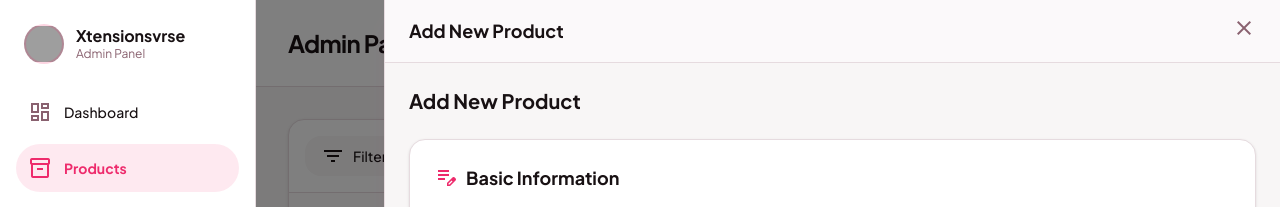
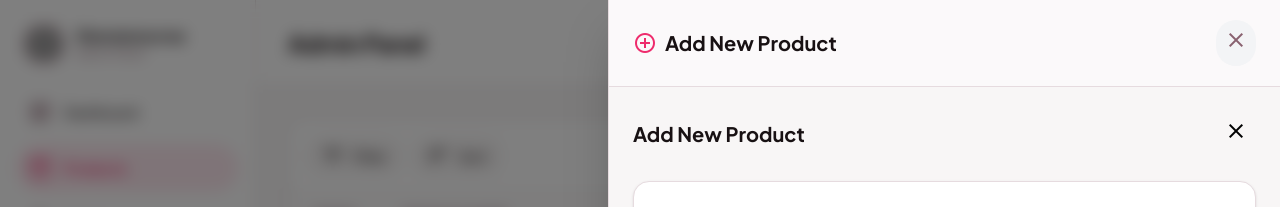
Before and after one commit to allwellazubike/Xtensionvrse, a React (Vite) app: page /admin/products in a window 1280 px wide. Both pictures are taken after a click on the button "add". Shown: the top 207 px of the page. Built offline with nearby package versions, Linux system fonts and the light colour scheme; no server answers; grey boxes are pictures that could not be loaded.

Commit message:
worked on product drawer

```diff
--- a/src/components/admin/ProductDrawer.jsx
+++ b/src/components/admin/ProductDrawer.jsx
@@ -1,37 +1,45 @@
 import React from "react";
 import AddProductForm from "./AddProductForm";
 
-const ProductDrawer = ({ isOpen, onClose }) => {
+const ProductDrawer = ({ isOpen, onClose, productToEdit, onProductSaved }) => {
   return (
     <>
       {/* Mobile/Tablet Backdrop */}
       {isOpen && (
         <div
-          className="fixed inset-0 bg-black/50 z-10 2xl:hidden"
+          className="fixed inset-0 bg-black/50 z-40 2xl:hidden backdrop-blur-sm transition-opacity"
           onClick={onClose}
         />
       )}
 
       <div
         className={`
-        w-full max-w-4xl shrink-0 flex flex-col bg-white dark:bg-[#2d1b22] border-l border-[#e6dbdf] dark:border-[#4a2e36] shadow-xl shadow-pink-500/5 overflow-hidden
-        fixed top-0 right-0 h-full z-20 2xl:static 2xl:flex 2xl:h-full transition-transform duration-300
+        w-full max-w-2xl shrink-0 flex flex-col bg-white dark:bg-[#2d1b22] border-l border-[#e6dbdf] dark:border-[#4a2e36] shadow-2xl overflow-hidden
+        fixed top-0 right-0 h-full z-50 2xl:static 2xl:flex 2xl:h-full transition-transform duration-300
         ${isOpen ? "translate-x-0" : "translate-x-full 2xl:translate-x-0"}
       `}
       >
-        <div className="px-6 py-4 border-b border-[#e6dbdf] dark:border-[#4a2e36] flex items-center justify-between bg-[#fbf9fa] dark:bg-white/5">
-          <h2 className="text-lg font-bold text-[#181113] dark:text-white">
-            Add New Product
+        <div className="px-6 py-5 border-b border-[#e6dbdf] dark:border-[#4a2e36] flex items-center justify-between bg-[#fbf9fa] dark:bg-[#221016]">
+          <h2 className="text-xl font-bold text-[#181113] dark:text-white flex items-center gap-2">
+            <span className="material-symbols-outlined text-primary">{productToEdit ? "edit" : "add_circle"}</span>
+            {productToEdit ? "Edit Product" : "Add New Product"}
           </h2>
           <button
             onClick={onClose}
-            className="text-[#89616f] hover:text-[#181113] dark:text-white/50 dark:hover:text-white"
+            className="p-2 bg-gray-100 hover:bg-gray-200 dark:bg-gray-800 dark:hover:bg-gray-700 rounded-full text-[#89616f] hover:text-[#181113] dark:text-white/70 dark:hover:text-white transition-colors"
           >
-            <span className="material-symbols-outlined">close</span>
+            <span className="material-symbols-outlined text-sm">close</span>
           </button>
         </div>
-        <div className="flex-1 overflow-y-auto p-6 bg-background-light dark:bg-background-dark">
-          <AddProductForm />
+        <div className="flex-1 overflow-y-auto p-6 bg-background-light dark:bg-background-dark custom-scrollbar">
+          <AddProductForm
+            initialProduct={productToEdit}
+            onCancel={onClose}
+            onSuccess={() => {
+              if (onProductSaved) onProductSaved();
+              onClose();
+            }}
+          />
         </div>
       </div>
     </>
--- a/src/components/admin/ProductTable.jsx
+++ b/src/components/admin/ProductTable.jsx
@@ -4,16 +4,8 @@ import axios from "axios";
 import { useProducts } from "../../context/ProductContext";
 import AddProductForm from "./AddProductForm";
 
-const ProductTable = () => {
+const ProductTable = ({ onEdit }) => {
   const { products } = useProducts();
-  // console.log(products[1].name)
-
-  useEffect(() => {
-    if (products.length > 0) {
-      console.log(products[1].name);
-    }
-  }, [products]);
-  // }
 
   const [isDeleteModalOpen, setIsDeleteModalOpen] = useState(false);
   const [productToDelete, setProductToDelete] = useState(null);
@@ -47,26 +39,9 @@ const ProductTable = () => {
       });
   };
 
-  const [editingProduct, setEditingProduct] = useState(null);
-
   const handleEdit = (product) => {
-    setEditingProduct(product);
+    if (onEdit) onEdit(product);
   };
-
-  if (editingProduct) {
-    return (
-      <div className="flex-1 overflow-y-auto">
-        <AddProductForm
-          initialProduct={editingProduct}
-          onCancel={() => setEditingProduct(null)}
-          onSuccess={() => {
-            setEditingProduct(null);
-            window.location.reload();
-          }}
-        />
-      </div>
-    );
-  }
 
   return (
     <div className="flex-1 flex flex-col min-w-0 bg-white dark:bg-[#2d1b22] rounded-2xl border border-[#e6dbdf] dark:border-[#4a2e36] shadow-sm overflow-hidden">
--- a/src/pages/admin/AdminOrders.jsx
+++ b/src/pages/admin/AdminOrders.jsx
@@ -197,7 +197,7 @@ const AdminOrders = () => {
                   ))}
                   {orders.length === 0 && (
                     <tr>
-                      <td colSpan="6" className="p-8 text-center text-gray-500">
+                      <td colSpan="7" className="p-8 text-center text-gray-500">
                         No orders found.
                       </td>
                     </tr>
--- a/src/pages/admin/AdminProducts.jsx
+++ b/src/pages/admin/AdminProducts.jsx
@@ -7,25 +7,32 @@ import ProductDrawer from "../../components/admin/ProductDrawer";
 
 const AdminProducts = () => {
   const [isDrawerOpen, setIsDrawerOpen] = useState(false);
+  const [productToEdit, setProductToEdit] = useState(null);
 
-  // const { products } = useProducts();
-  // useEffect(() => {
-  //   if (products && products[1]) {
-  //     console.log("Second product ID:", products[1].name);
-  //   }
-  // }, [products]);
+  const openDrawerForNew = () => {
+    setProductToEdit(null);
+    setIsDrawerOpen(true);
+  };
+
+  const openDrawerForEdit = (product) => {
+    setProductToEdit(product);
+    setIsDrawerOpen(true);
+  };
+
+  const closeDrawer = () => {
+    setIsDrawerOpen(false);
+    setTimeout(() => setProductToEdit(null), 300); // Wait for transition
+  };
 
   return (
     <AdminLayout>
-      <Header />
+      <Header onAddClick={openDrawerForNew} />
       <div className="flex-1 overflow-hidden p-6 md:p-8 flex gap-6 relative">
-        <ProductTable />
+        <ProductTable onEdit={openDrawerForEdit} />
 
-        {/* Floating Add Button for Mobile/Tablet */}
-        {/* Floating Add Button for Mobile/Tablet */}
         {!isDrawerOpen && (
           <button
-            onClick={() => setIsDrawerOpen(true)}
+            onClick={openDrawerForNew}
             className="fixed bottom-6 right-6 z-30 size-14 bg-primary text-white rounded-full shadow-lg flex items-center justify-center hover:bg-primary/90 2xl:hidden transition-transform hover:scale-105"
           >
             <span className="material-symbols-outlined text-3xl">add</span>
@@ -34,7 +41,9 @@ const AdminProducts = () => {
 
         <ProductDrawer
           isOpen={isDrawerOpen}
-          onClose={() => setIsDrawerOpen(false)}
+          onClose={closeDrawer}
+          productToEdit={productToEdit}
+          onProductSaved={() => window.location.reload()}
         />
 
         {/* Helper to show drawer permanently on large screens matching HTML structure hidden 2xl:flex */}
```
Also changed, not shown: 2 other files (tests, documents, lock files or other folders).
